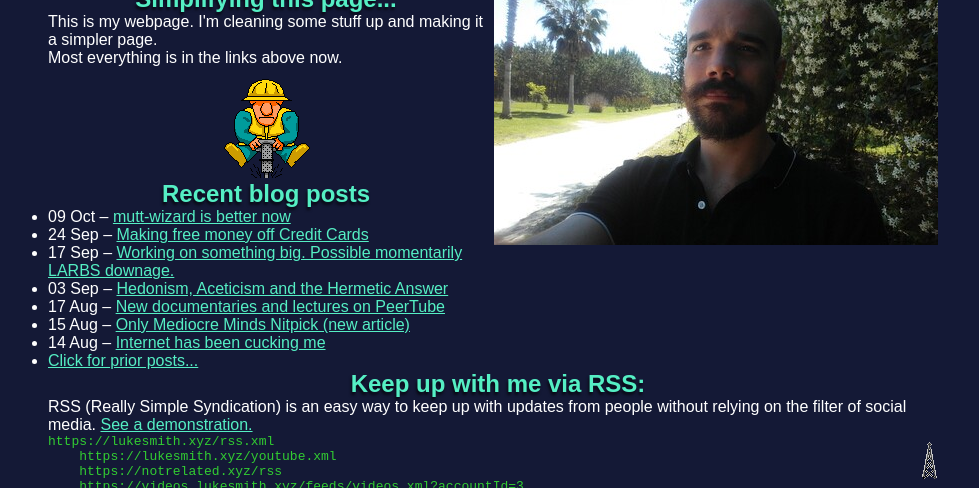
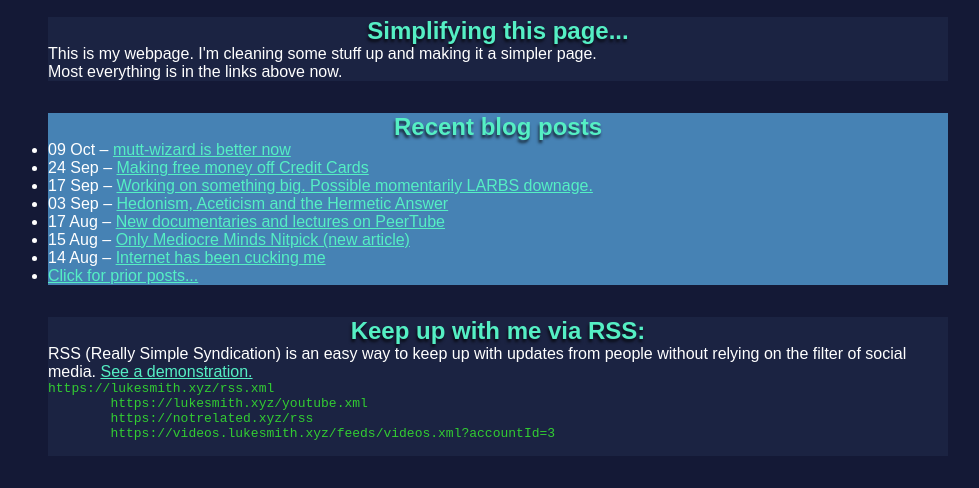
Before and after one commit to kolaczyn/lukesmithxyz, a plain HTML site: page index.html in a window 1280 px wide. Shown: the part 122-610 px from the top of the page, without its empty margins (142-1121 px from the left). Drawn offline with nearby package versions, Linux system fonts and the light colour scheme; files that its build step writes are made by us from their sources.

Commit message:
Split sections

```diff
--- a/index.html
+++ b/index.html
@@ -61,39 +61,41 @@
 </ul>
 </nav>
 
+
+<main>
     <h1>Luke Smith's Webpage</h1>
 
-<main>
-    <img style="float: right; margin: 10px;" src="assets/home.jpg" alt="Mainpix">
+    <!-- Deletin the boomer for now :c -->
+    <!-- <img style="float: right; margin: 10px;" src="assets/home.jpg" alt="Mainpix"> -->
 
+    <div class="simplifying-page content">
         <h2>Simplifying this page...</h2>
 
         <p>This is my webpage. I'm cleaning some stuff up and making it a simpler page.</p>
 
         <p>Most everything is in the links above now.</p>
+    </div class="simplifying-page">
 
-    <img src="assets/worker.gif" style="max-width: 50%;margin: auto; display: block;" alt="Under construction..." title="Under construction...">
-
-
+    <div class="recent-posts content">
         <h2>Recent blog posts</h2>
-
         <ul>
-    <!--BLOG--><li>09 Oct – <a href="https://lukesmith.xyz/2020.html#muttwizard-is-better-now">mutt-wizard is better now</a></li><li>24 Sep – <a href="https://lukesmith.xyz/credit-cards.html">Making free money off Credit Cards</a></li><li>17 Sep – <a href="https://lukesmith.xyz/2020.html#working-on-something-big-possible-momentarily-larbs-downage">Working on something big. Possible momentarily LARBS downage.</a></li><li>03 Sep – <a href="https://lukesmith.xyz/poetic.html">Hedonism, Aceticism and the Hermetic Answer</a></li><li>17 Aug – <a href="https://lukesmith.xyz/2020.html#new-documentaries-and-lectures-on-peertube">New documentaries and lectures on PeerTube</a></li><li>15 Aug – <a href="https://lukesmith.xyz/2020.html#only-mediocre-minds-nitpick-new-article">Only Mediocre Minds Nitpick (new article)</a></li><li>14 Aug – <a href="https://lukesmith.xyz/2020.html#internet-has-been-cucking-me">Internet has been cucking me</a></li>
+        <li>09 Oct – <a href="https://lukesmith.xyz/2020.html#muttwizard-is-better-now">mutt-wizard is better now</a></li><li>24 Sep – <a href="https://lukesmith.xyz/credit-cards.html">Making free money off Credit Cards</a></li><li>17 Sep – <a href="https://lukesmith.xyz/2020.html#working-on-something-big-possible-momentarily-larbs-downage">Working on something big. Possible momentarily LARBS downage.</a></li><li>03 Sep – <a href="https://lukesmith.xyz/poetic.html">Hedonism, Aceticism and the Hermetic Answer</a></li><li>17 Aug – <a href="https://lukesmith.xyz/2020.html#new-documentaries-and-lectures-on-peertube">New documentaries and lectures on PeerTube</a></li><li>15 Aug – <a href="https://lukesmith.xyz/2020.html#only-mediocre-minds-nitpick-new-article">Only Mediocre Minds Nitpick (new article)</a></li><li>14 Aug – <a href="https://lukesmith.xyz/2020.html#internet-has-been-cucking-me">Internet has been cucking me</a></li>
         <li><a href="https://lukesmith.xyz/blogindex.html">Click for prior posts...</a></li>
         </ul>
+    </div>
 
+    <div class="rss-info content">
         <h2>Keep up with me via RSS:</h2>
 
         <p>RSS (Really Simple Syndication) is an easy way to keep up with updates from people without relying on the filter of social media. <a href="https://videos.lukesmith.xyz/videos/watch/551a1bfb-8a05-4cdb-b5d3-a42758991d83">See a demonstration.</a></p>
 
-    <img src="assets/tower.gif" style="float: right;" alt="Tower" title="Put the desired urls into your RSS reader of choice to get my updates.">
 
         <pre><code>https://lukesmith.xyz/rss.xml
         https://lukesmith.xyz/youtube.xml
         https://notrelated.xyz/rss
         https://videos.lukesmith.xyz/feeds/videos.xml?accountId=3
         </code></pre>
-
+    </div>
 </main>
 
 
--- /dev/null
+++ b/sass/_content.scss
@@ -0,0 +1,4 @@
+.content{
+    background-color: $color-background-light;
+    margin-top: 2rem;
+}
--- a/sass/_nav.scss
+++ b/sass/_nav.scss
@@ -40,7 +40,7 @@ nav {
                 li {
                     float: none;
                     position: relative;
-                    width: 150px;
+                    // width: 150px;
                     text-align: left;
                 }
             }
--- /dev/null
+++ b/sass/_recent-posts.scss
@@ -0,0 +1,3 @@
+.recent-posts{
+    background-color: steelblue;
+}
--- a/sass/_variables.scss
+++ b/sass/_variables.scss
@@ -1,6 +1,7 @@
 $color-primary: #55efc4;
 
 $color-background: #141936;
+$color-background-light: #1B2342;
 $color-white: #fff;
 
 $page-width: 900px;
--- a/sass/main.scss
+++ b/sass/main.scss
@@ -4,5 +4,8 @@
 @import 'typography';
 @import 'modifiers';
 
+@import 'content';
+@import 'recent-posts';
+
 @import "nav";
 @import "footer";
```
Lines whose indentation alone changed are shown as unchanged.
